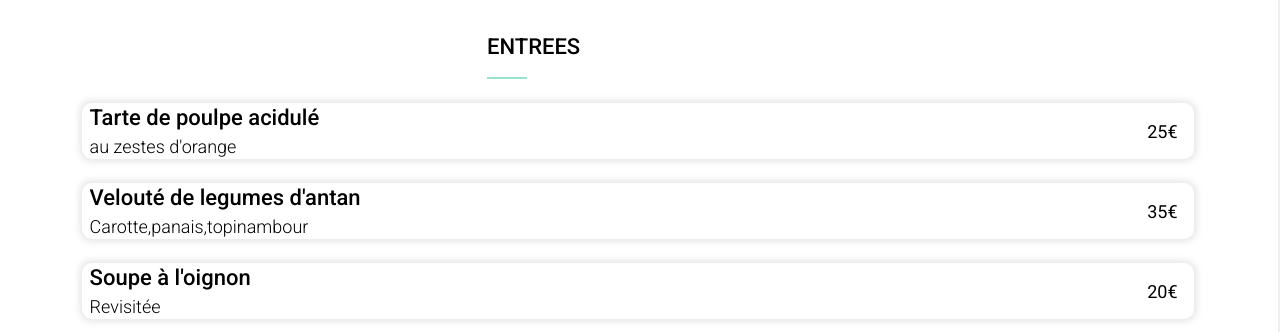
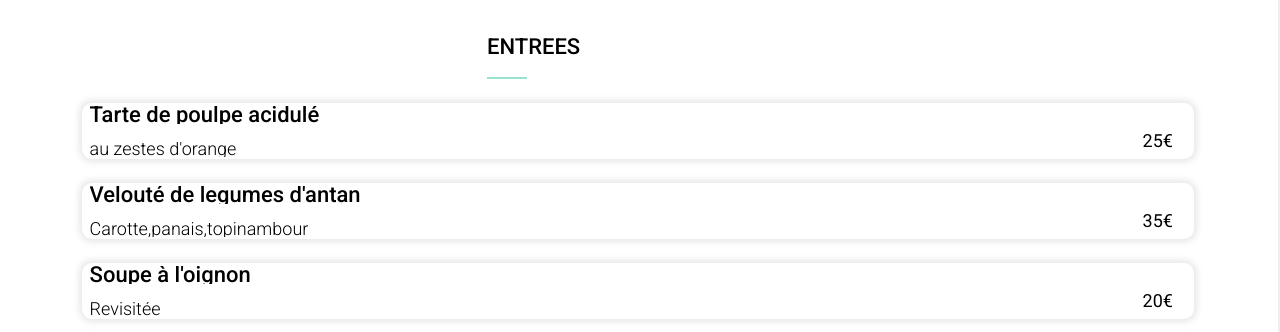
Before and after one commit to Andriatsimaniry/Andriatsimaniry_3_27042021, a website: page A la française.html in a window 1280 px wide. Shown: the part 447-779 px from the top of the page. Drawn offline with Linux system fonts and the light colour scheme; files that its build step writes are made by us from their sources; a web font is replaced by a local one.

Commit message:
Version 1.0

```diff
--- a/css/_animation.scss
+++ b/css/_animation.scss
@@ -77,7 +77,7 @@
 
         %animation-menu{
 
-            animation: fadein 5s;
+            animation: fadein 1s;
             animation-name: slidein;
 
           }
--- a/css/_mixins.scss
+++ b/css/_mixins.scss
@@ -148,21 +148,26 @@ i.far{
     justify-content: space-between;
     width:85% ;
     height: 56px;
-    line-height: 0.5;
+    line-height: 0.8;
     box-shadow: 0 0 6px 3px #b1b1b14b;
     border-radius: 10px;
     padding: 0 1rem 0 0.5rem;
     margin: 1.5rem 0.5rem 0 0.5rem;
-
-        }
-        .menu-label{
+ }
+ .menu-label{
+     width: 75%;
+ }
+        .menu-label,p,h2{
             white-space: nowrap;
             overflow: hidden;
+            text-overflow: ellipsis;
         }
-p,h2{
-   text-overflow: ellipsis;
+
+.prix{
+    margin-top: 1.2rem;
+    margin-left: 0.5rem;
+    min-width: 35px;
 }
-
  .menu-bloc {
 @extend %flex-center;
         }
--- a/css/styles.scss
+++ b/css/styles.scss
@@ -132,7 +132,7 @@ button:hover{
     padding: 2rem;
 }
 .fonction h2{
-    margin-left: 1rem;
+    margin-left: 0rem;
 }
 
 //  ========== IMAGES DES RESTAURANTS A L'ACCEUIL  ===========
```
Also changed, not shown: css/menus.css, css/styles.css, 2 other files.
